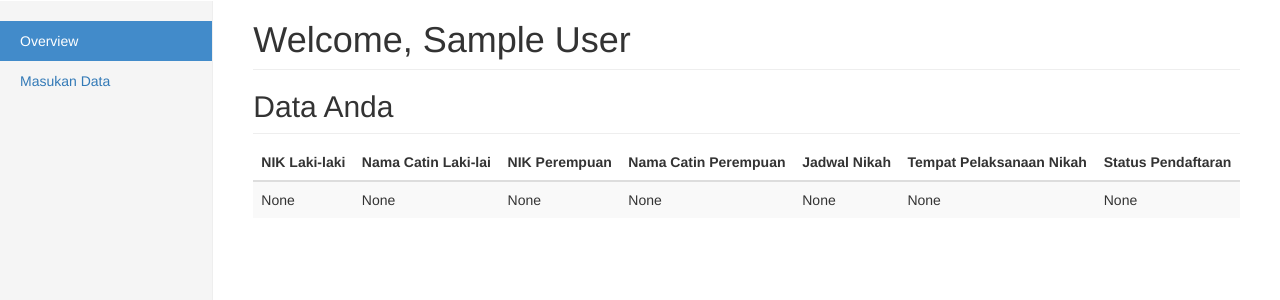
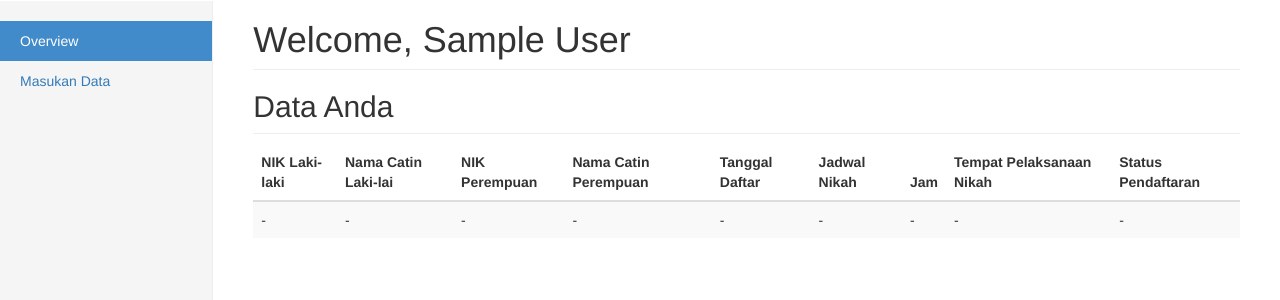
Before and after one commit to trinanda/Junior_Project_web_uci_Sistem-Pendaftaran-Nikah-Online-di-KUA-kecil.-Pyk-Timur, a Flask app: page /society in a window 1280 px wide. Shown: the part 50-350 px from the top of the page. Run offline with Flask 2, Linux system fonts and the light colour scheme; the visitor is signed in with stand-in values (Sample User, id 1); data comes from the database, SQL or seed files in the repository; data that the repository does not hold is empty; some libraries are stand-ins or nearby versions.

Commit message:
beberapa perubahan tipe data dari date menjadi datetime dan beberapa perubahan pada template society

```diff
--- a/web_app/app.py
+++ b/web_app/app.py
@@ -12,6 +12,7 @@ import pdfkit
 from models import db, Content, Role, User, DataCatin
 from views import MyModelView, ContentView, dataCatinView
 from form import RegisterFormView, LoginFormView, SocietyInputDataView, OperatorAddDataView, EditCatin
+import time
 def create_app():
 
     app = Flask(__name__)
@@ -113,24 +114,6 @@ def create_app():
     @login_required
     def society():
         dataUser = User('', '', '')
-        # if dataUser is not None:
-            # result, pesan_pedaftaran = db.session.query(User, DataCatin.status_pendaftaran).join(DataCatin). \
-            #     filter(DataCatin.user_id == current_user.id).first()
-            # pesan_pedaftaran = current_user.status_pendaftaran
-            # try:
-            #     if pesan_pedaftaran == 'Terdaftar':
-            #         pesan_pedaftaran = 'Selamat ' + current_user.name + ' Anda telah terdaftar'
-            #     else:
-            #         pesan_pedaftaran = 'Anda belum melakukan pedaftaran ' + current_user.name + ' Silahkan melakukan pedaftaran'
-            # except:
-            #     pesan_pedaftaran = str('Data Belum di inputkan')
-
-        # try:
-        #     status_pendaftaran = current_user.status_pendaftaran
-        #     if status_pendaftaran is None:
-        #         status_pendaftaran = 'Status pedaftaran Anda belum di update'
-        # except:
-        #     pass
 
         id_user = current_user.id
 
@@ -143,26 +126,33 @@ def create_app():
                 filter(DataCatin.user_id == current_user.id).first()
             result, nama_catin_perempuan = db.session.query(User, DataCatin.nama_catin_perempuan).join(DataCatin). \
                 filter(DataCatin.user_id == current_user.id).first()
+            result, tanggal_daftar = db.session.query(User, DataCatin.tanggal_daftar).join(DataCatin). \
+                filter(DataCatin.user_id == current_user.id).first()
             result, jadwal_nikah = db.session.query(User, DataCatin.jadwal_nikah).join(DataCatin). \
+                filter(DataCatin.user_id == current_user.id).first()
+            result, jam = db.session.query(User, DataCatin.jam).join(DataCatin). \
                 filter(DataCatin.user_id == current_user.id).first()
             result, tempat_pelaksaan_nikah = db.session.query(User, DataCatin.tempat_pelaksaan_nikah).join(DataCatin). \
                 filter(DataCatin.user_id == current_user.id).first()
             result, status_pendaftaran = db.session.query(User, DataCatin.status_pendaftaran).join(DataCatin). \
                 filter(DataCatin.user_id == current_user.id).first()
         except:
-            nik_catin_laki_laki = 'None'
-            nama_catin_laki_laki = 'None'
-            nik_catin_perempuan = 'None'
-            nama_catin_perempuan = 'None'
-            jadwal_nikah = 'None'
-            tempat_pelaksaan_nikah = 'None'
-            status_pendaftaran = 'None'
+            nik_catin_laki_laki = '-'
+            nama_catin_laki_laki = '-'
+            nik_catin_perempuan = '-'
+            nama_catin_perempuan = '-'
+            tanggal_daftar = '-'
+            jadwal_nikah = '-'
+            jam = '-'
+            tempat_pelaksaan_nikah = '-'
+            status_pendaftaran = '-'
 
         # return render_template('society_dashboard.html', WELCOME=current_user.name)
         return render_template('society_dashboard.html', WELCOME=current_user.name, NIK_LAKI_LAKI=nik_catin_laki_laki,
                                NAMA_CATIN_LAKI_LAKI=nama_catin_laki_laki, NIK_CATIN_PEREMPUAN=nik_catin_perempuan,
-                               NAMA_CATIN_PEREMPUAN=nama_catin_perempuan, JADWAL_NIKAH=jadwal_nikah,
-                               TEMPAT_PELAKSAAN_NIKAH=tempat_pelaksaan_nikah, STATUS_PENDAFTARAN=status_pendaftaran)
+                               NAMA_CATIN_PEREMPUAN=nama_catin_perempuan, TANGGAL_DAFTAR=tanggal_daftar,
+                               JAM=jam, JADWAL_NIKAH=jadwal_nikah, TEMPAT_PELAKSAAN_NIKAH=tempat_pelaksaan_nikah,
+                               STATUS_PENDAFTARAN=status_pendaftaran)
 
 
     @app.route('/societyinputdata', methods = ['GET', 'POST'])
@@ -171,10 +161,11 @@ def create_app():
         form = SocietyInputDataView(request.form)
         if request.method == 'POST':
             if form.validate_on_submit():
+                tanggal_daftar = time.strftime("%Y-%m-%d %H:%M:%S")
                 add_jam = request.form['jam']
                 new_data = DataCatin(form.NIK_catin_laki_laki.data, form.nama_catin_laki_laki.data,
                                      form.NIK_catin_perempuan.data, form.nama_catin_perempuan.data,
-                                     form.jadwal_nikah.data, add_jam, form.tempat_pelaksaan_nikah.data, current_user.id)
+                                     tanggal_daftar, form.jadwal_nikah.data, add_jam, form.tempat_pelaksaan_nikah.data, current_user.id)
                 db.session.add(new_data)
                 db.session.commit()
                 return redirect(url_for('society'))
--- a/web_app/models.py
+++ b/web_app/models.py
@@ -86,7 +86,7 @@ class DataCatin(db.Model):
     nama_catin_laki_laki = Column(String(100))
     NIK_catin_perempuan = Column(DECIMAL, unique=True)
     nama_catin_perempuan = Column(String(100))
-    tanggal_daftar = Column(Date)
+    tanggal_daftar = Column(DateTime)
     jadwal_nikah = Column(Date)
     jam = Column(Time)
     tempat_pelaksaan_nikah = Column(String)
--- a/web_app/templates/society_dashboard.html
+++ b/web_app/templates/society_dashboard.html
@@ -59,7 +59,9 @@ Dashboard
                   <th>Nama Catin Laki-lai</th>
                   <th>NIK Perempuan</th>
                   <th>Nama Catin Perempuan</th>
+                  <th>Tanggal Daftar</th>
                   <th>Jadwal Nikah</th>
+                  <th>Jam</th>
                   <th>Tempat Pelaksanaan Nikah</th>
                   <th>Status Pendaftaran</th>
                 </tr>
@@ -70,7 +72,9 @@ Dashboard
                   <td>{{ NAMA_CATIN_LAKI_LAKI }}</td>
                   <td>{{ NIK_CATIN_PEREMPUAN }}</td>
                   <td>{{ NAMA_CATIN_PEREMPUAN }}</td>
+                  <td>{{ TANGGAL_DAFTAR }}</td>
                   <td>{{ JADWAL_NIKAH }}</td>
+                  <td>{{ JAM }}</td>
                   <td>{{ TEMPAT_PELAKSAAN_NIKAH }}</td>
                   <td>{{ STATUS_PENDAFTARAN }}</td>
                 </tr>
--- a/web_app/templates/society_input_data.html
+++ b/web_app/templates/society_input_data.html
@@ -30,7 +30,7 @@
         </div>
         <div class="col-sm-9 col-sm-offset-3 col-md-10 col-md-offset-2 main">
 
-          <h2 class="sub-header">Masukan Data Anda</h2>
+          <h2 class="sub-header">Mohon masukan data Anda dengan hati-hati..!!!</h2>
           <div class="table-responsive">
               <form action="{{url_for('societyInputData')}}" method="post" enctype="multipart/form-data">
                   {{ form.csrf_token }}
```
Also changed, not shown: migrations/versions/a6bb87c48d04_change_kolom_taggal_daftar_datatype_.py (added, +28 -0 lines), migrations/versions/e5804575fcc3_change_kolom_taggal_daftar_datatype_.py (added, +28 -0 lines), migrations/versions/eaa11335f860_change_kolom_taggal_daftar_datatype_.py (added, +28 -0 lines).
